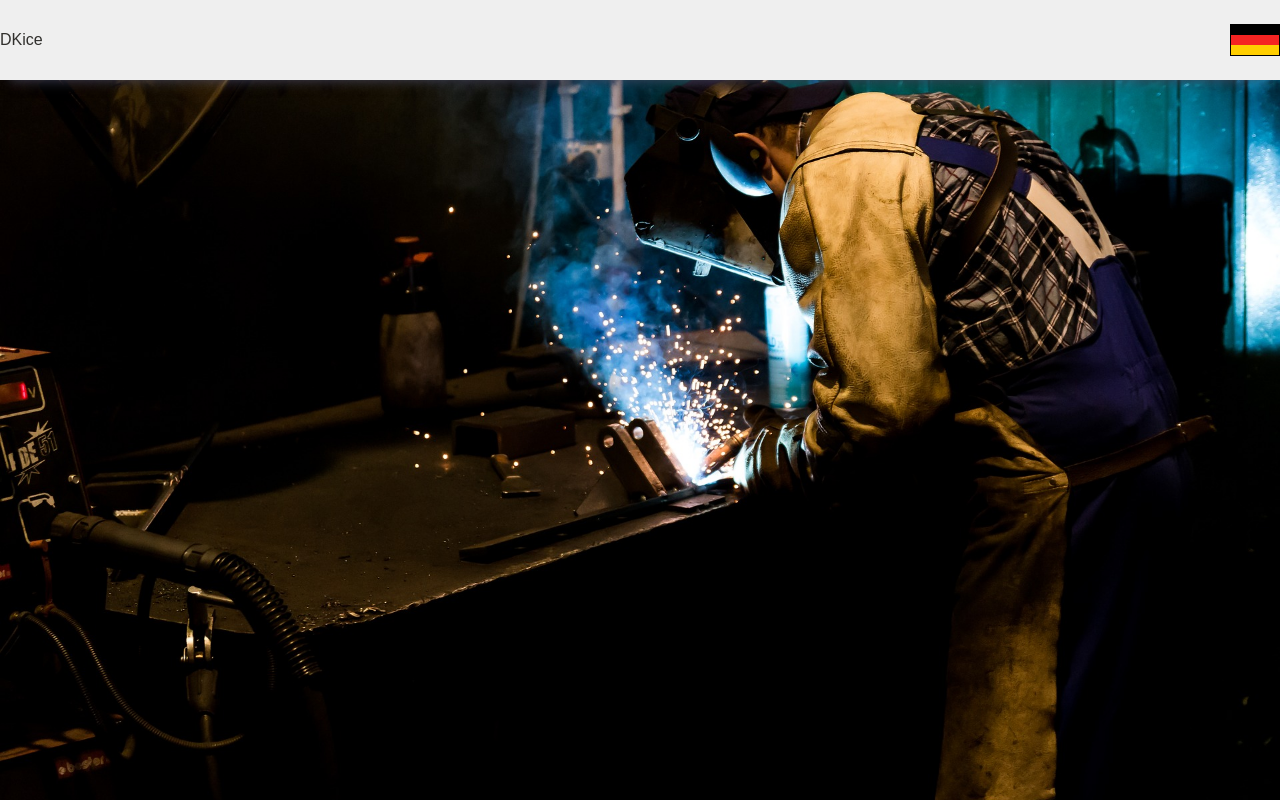
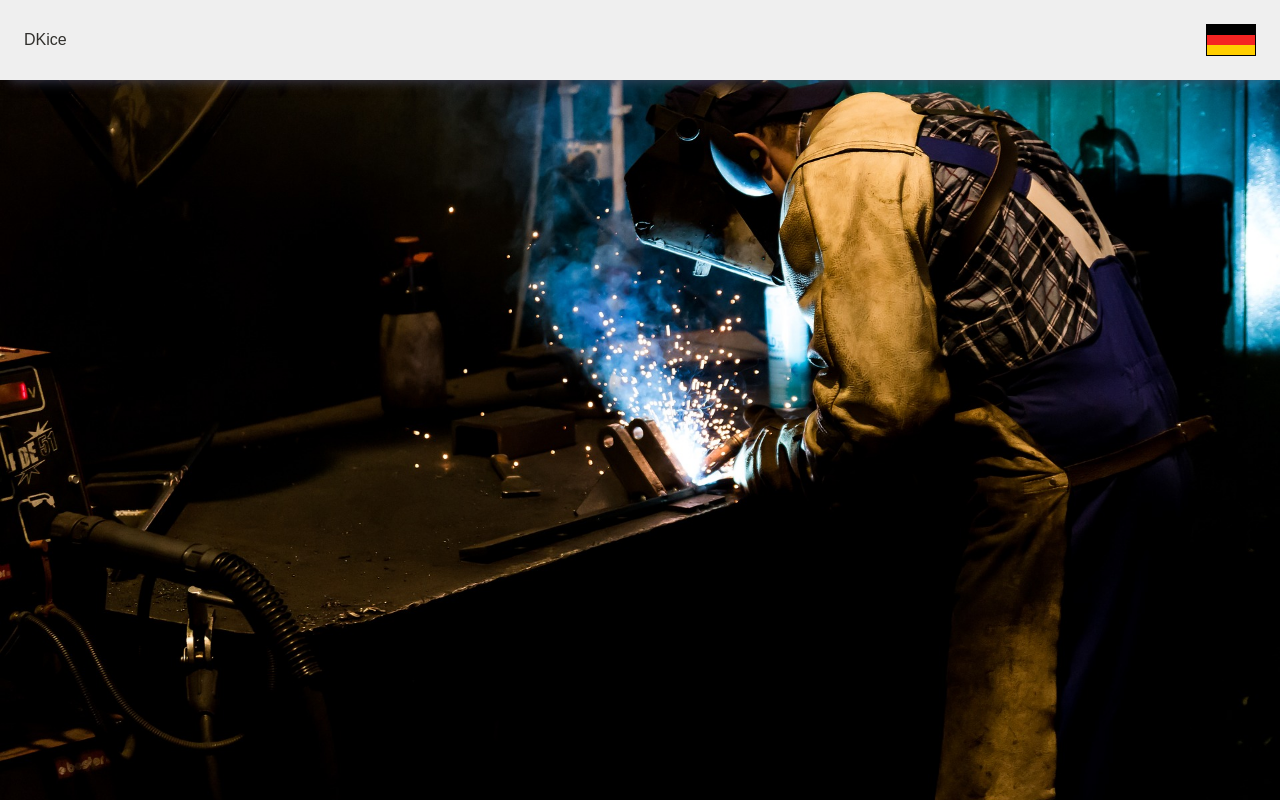
Before and after one commit to Ku3iK/dkice_nextjs, a Next.js app: page / in a window 1280 px wide. Built offline with nearby package versions, Linux system fonts and the light colour scheme; what styled-media-query would draw is missing.

Commit message:
Feat  create global container component (#11)
* feat: create global container component

* feat: use container component in main template component

* feat: use container component in navigation component

```diff
--- a/src/components/Nav/Nav.tsx
+++ b/src/components/Nav/Nav.tsx
@@ -4,6 +4,7 @@ import Link from "next/link";
 import { NavInterface } from "./NavInterface";
 import LanguageButton from "@components/Buttons/LanguageButton";
 import { useRouter } from "next/router";
+import Container from "@components/containers/Container/Container";
 
 const Nav =  ({
     routes,
@@ -13,7 +14,7 @@ const Nav =  ({
 
     return (
         <NavWrapper {...{isNavVisible: isNavVisible}}>
-            <div className={"nav"}>
+            <Container className={"nav"}>
                 <Link href='/'>DKice</Link>
                 <ul>
                     {routes && routes.map(( {path, name }, pathKey ) => (
@@ -42,7 +43,7 @@ const Nav =  ({
                         isDe={ locale === 'de-DE' }
                     />
                 </div>
-            </div>
+            </Container>
         </NavWrapper>
     );
 };
--- /dev/null
+++ b/src/components/containers/Container/Container.tsx
@@ -0,0 +1,31 @@
+import styled from 'styled-components';
+
+const Container = styled.main`
+  width: 100%;
+  max-width: 160rem;
+  margin: 0 auto;
+  padding: calc((${({ theme }) => theme.navHeight}) + 3.2rem) 2.4rem 3.2rem;
+
+  ${({ contactPageContainer }: any) => contactPageContainer && `
+    display: flex;
+    flex-direction: column;
+    gap: 6.4rem;
+  `}
+
+  @media (min-width: ${({ theme }) => theme.screens.tablet}) {
+    ${({ contactPageContainer }: any) => contactPageContainer && `
+      flex-direction: row;
+
+      div {
+        width: 50%;
+      }
+    `}
+  }
+
+  &.nav {
+    padding: 0 2.4rem;
+    max-width: 100%;
+  }
+`;
+
+export default Container;
--- a/src/components/containers/MainTemplate/MainTemplate.tsx
+++ b/src/components/containers/MainTemplate/MainTemplate.tsx
@@ -1,4 +1,5 @@
 import Nav from "@components/Nav";
+import Container from "../Container/Container";
 
 const MainTemplate: React.FunctionComponent = ({
   children,
@@ -6,9 +7,9 @@ const MainTemplate: React.FunctionComponent = ({
   return (
     <>
       <Nav />
-        <main>
+        <Container>
             {children}
-        </main>
+        </Container>
       <footer>footer</footer>
     </>
   );
```
